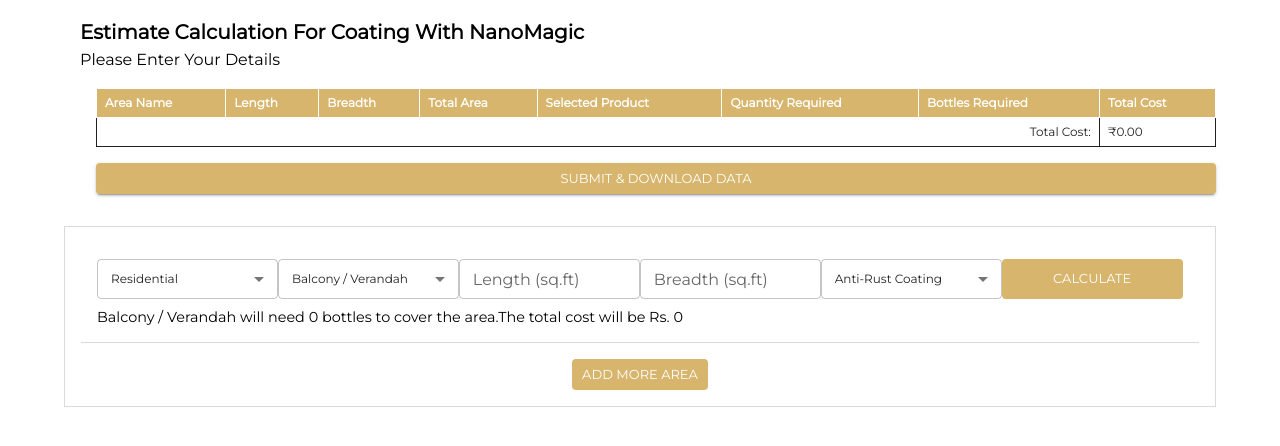
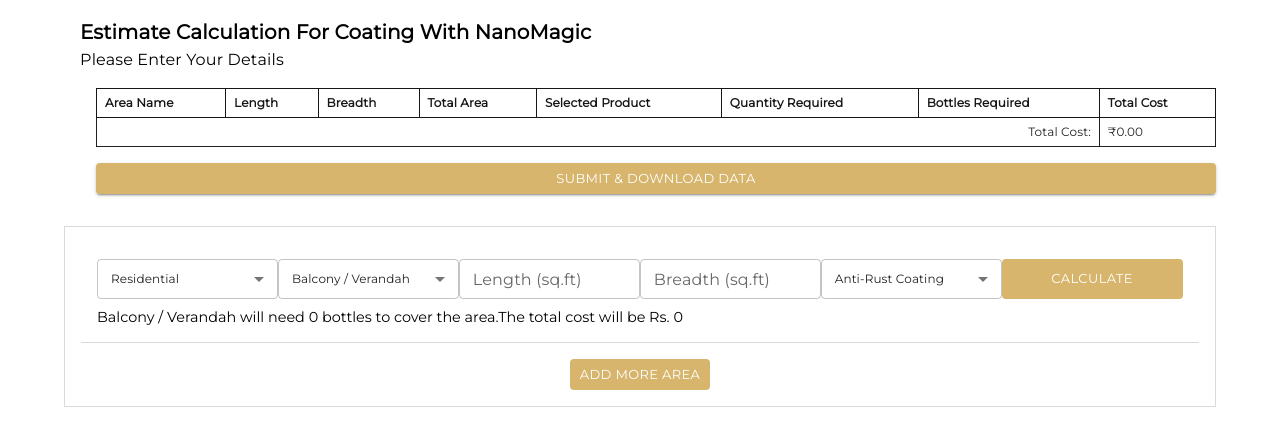
Before and after one commit to therealshizan/sepl-nano, a React (Vite) app: page / in a window 1280 px wide. Shown: the top 446 px of the page. Built offline with nearby package versions, Linux system fonts and the light colour scheme.

Commit message:
fixed bugs III

```diff
--- a/src/App.jsx
+++ b/src/App.jsx
@@ -1,5 +1,5 @@
 import { useState } from "react";
-import { Typography, Stack, Container, ThemeProvider } from "@mui/material";
+import { Typography, Stack, Container } from "@mui/material";
 
 import "@fontsource/montserrat";
 
@@ -8,7 +8,6 @@
 import { EntriesContext } from "./EntriesContext";
 import MainForm from "./MainForm";
 import EntriesTable from "./EntriesTable";
-import theme from "./theme";
 
 const App = () => {
   const [entries, setEntries] = useState([]);
@@ -16,7 +15,6 @@
   // console.log(entries);
 
   return (
-    <ThemeProvider theme={theme}>
     <EntriesContext.Provider value={{ entries, setEntries }}>
       <Container>
         <Typography variant="h6" sx={{ m: 2, mb: 0, fontWeight: 600 }}>
@@ -32,7 +30,6 @@
         </Stack>
       </Container>
     </EntriesContext.Provider>
-    </ThemeProvider>
   );
 };
 
--- a/src/EntriesTable.jsx
+++ b/src/EntriesTable.jsx
@@ -13,7 +13,6 @@
 } from "@mui/material";
 import { EntriesContext } from "./EntriesContext";
 import Popup from "./Popup";
-import theme from "./theme";
 
 const headCellStyles = {
   fontSize: "12px",
@@ -21,7 +20,7 @@
   padding: 1,
   lineHeight: 1,
   fontWeight: 500,
-  color: '#fff',
+  color: '#161616',
   fontWeight: 600
 };
 const bodyCellStyles = {
@@ -82,7 +81,7 @@
     <div style={{ flex: 1, margin: "2rem", marginRight: 0, marginTop: 0 }}>
       <TableContainer>
         <Table>
-          <TableHead sx={{bgcolor: theme.palette.primary.main, '&:hover': {bgcolor: theme.palette.primary.main}}}>
+          <TableHead sx={{bgcolor: '#fff', '&:hover': {bgcolor: '#fff'}}}>
             <TableRow>
               <TableCell sx={headCellStyles}>Area Name</TableCell>
               <TableCell sx={headCellStyles}>Length</TableCell>
@@ -145,7 +144,7 @@
               setOpenPopup(!openPopup);
             }
           }}
-          sx={{color: '#fff'}}
+          sx={{bgcolor: '#D7B56D', '&:hover': {bgcolor: '#D7B56D'}}}
         >
           Submit & Download Data
         </Button>
--- a/src/InputGroup.jsx
+++ b/src/InputGroup.jsx
@@ -9,7 +9,6 @@
 import products from "./assets/products.json";
 import roomMaster from "../public/roomMaster.json";
 import { EntriesContext } from "./EntriesContext";
-import theme from "./theme";
 
 const InputGroup = () => {
   const [areas, setAreas] = useState([])
@@ -206,7 +205,7 @@
           variant="contained"
           disableElevation
           disabled={buttonDisable}
-          sx={{color: '#fff'}}
+          sx={{bgcolor: '#D7B56D', '&:hover': {bgcolor: '#D7B56D'}}}
         >
           Calculate
         </Button>
--- a/src/MainForm.jsx
+++ b/src/MainForm.jsx
@@ -1,7 +1,6 @@
 import { useState } from "react";
 import InputGroup from "./InputGroup";
 import { ButtonGroup, Button } from "@mui/material";
-import theme from "./theme";
 
 const colors = {
   success: "#007e33",
@@ -33,7 +32,7 @@
         <Button
           size="small"
           onClick={addMoreArea}
-          sx={{ color: '#fff' }}
+          sx={{bgcolor: '#D7B56D', '&:hover': {bgcolor: '#D7B56D'}}}
         >
           Add More Area
         </Button>
--- a/src/Popup.jsx
+++ b/src/Popup.jsx
@@ -6,7 +6,6 @@
 import DialogActions from "@mui/material/DialogActions";
 import TextField from "@mui/material/TextField";
 import { CircularProgress } from "@mui/material";
-import theme from "./theme";
 
 const Popup = ({ open, onClose, downloadCSV }) => {
   const [name, setName] = useState("");
@@ -113,8 +112,8 @@
           />
         </DialogContent>
         <DialogActions>
-          <Button onClick={onClose}>Cancel</Button>
-          <Button disabled={loading} endIcon={loading && <CircularProgress/>} onClick={handleSubmit} variant="contained" color={theme.palette.primary.main}>
+          <Button sx={{color: '#D7B56D'}} onClick={onClose}>Cancel</Button>
+          <Button sx={{bgcolor: '#D7B56D', '&:hover': {bgcolor: '#D7B56D'}}} disabled={loading} endIcon={loading && <CircularProgress/>} onClick={handleSubmit} variant="contained">
             {loading ? 'Please Wait' : 'Submit & Download'}
           </Button>
         </DialogActions>
--- a/src/theme.js
+++ /dev/null
@@ -1,17 +0,0 @@
-import { createTheme } from '@mui/material/styles';
-
-const theme = createTheme({
-    palette: {
-        primary: {
-            main: '#D7B56D', // Change this to your desired primary color
-        },
-        secondary: {
-            main: '#FF4081', // Change this to your desired secondary color
-        },
-    },
-    typography: {
-        fontFamily: 'Roboto, sans-serif', // Change this to your desired font family
-    }
-});
-
-export default theme;
```
Lines whose indentation alone changed are shown as unchanged.
